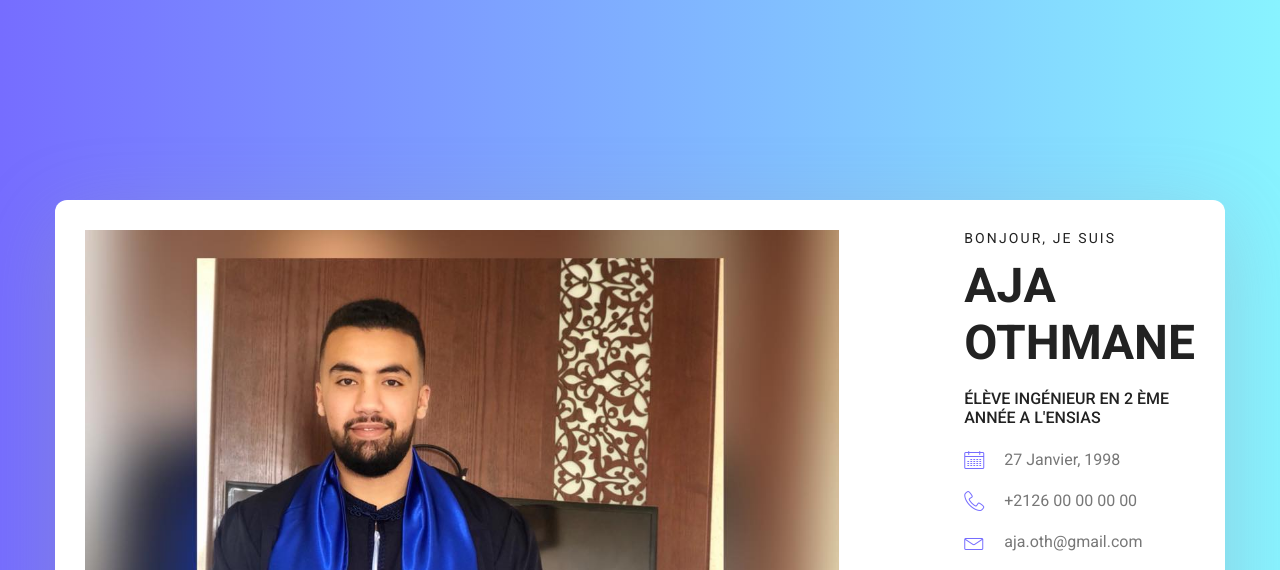
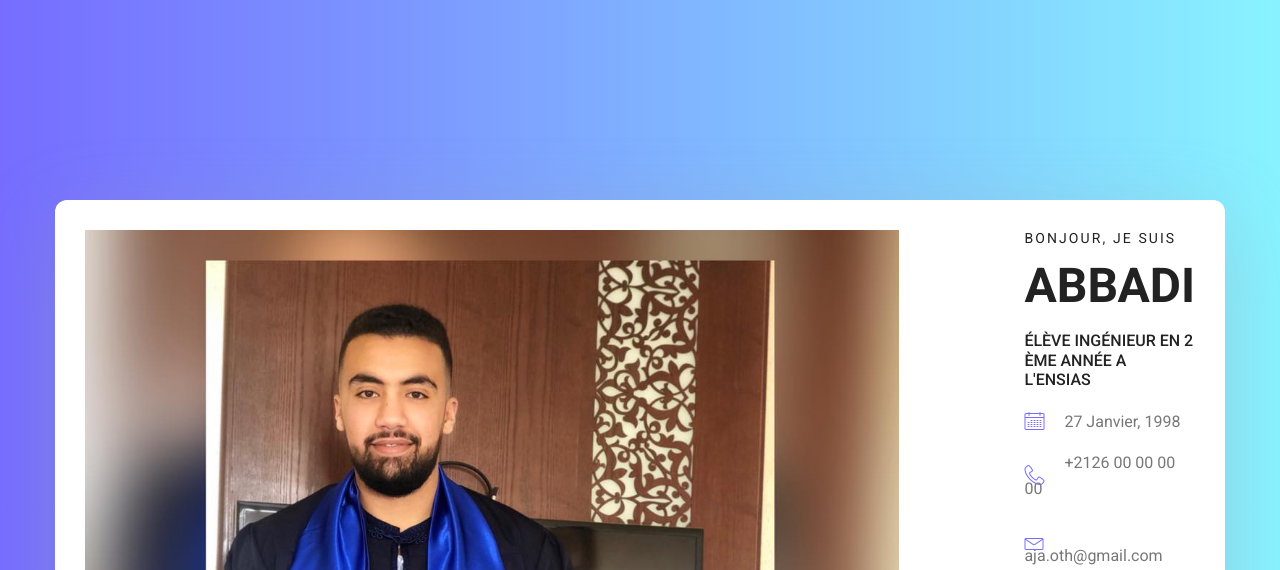
Before and after one commit to younesselabbadi/example_git, a plain HTML site: page index.html in a window 1280 px wide. Shown: the top 570 px of the page. Drawn offline with Linux system fonts and the light colour scheme.

Commit message:
Changing index

```diff
--- a/index.html
+++ b/index.html
@@ -34,7 +34,7 @@
 							<div class="media-body">
 								<div class="personal_text">
 									<h6>Bonjour, je suis</h6>
-									<h3>AJA Othmane </h3>
+									<h3>abbadi </h3>
 									<h4>Élève ingénieur en 2 ème année a l'ENSIAS</h4>
 									<ul class="list basic_info">
 										<li><a href="#"><i class="lnr lnr-calendar-full"></i> 27 Janvier, 1998</a></li>
```
